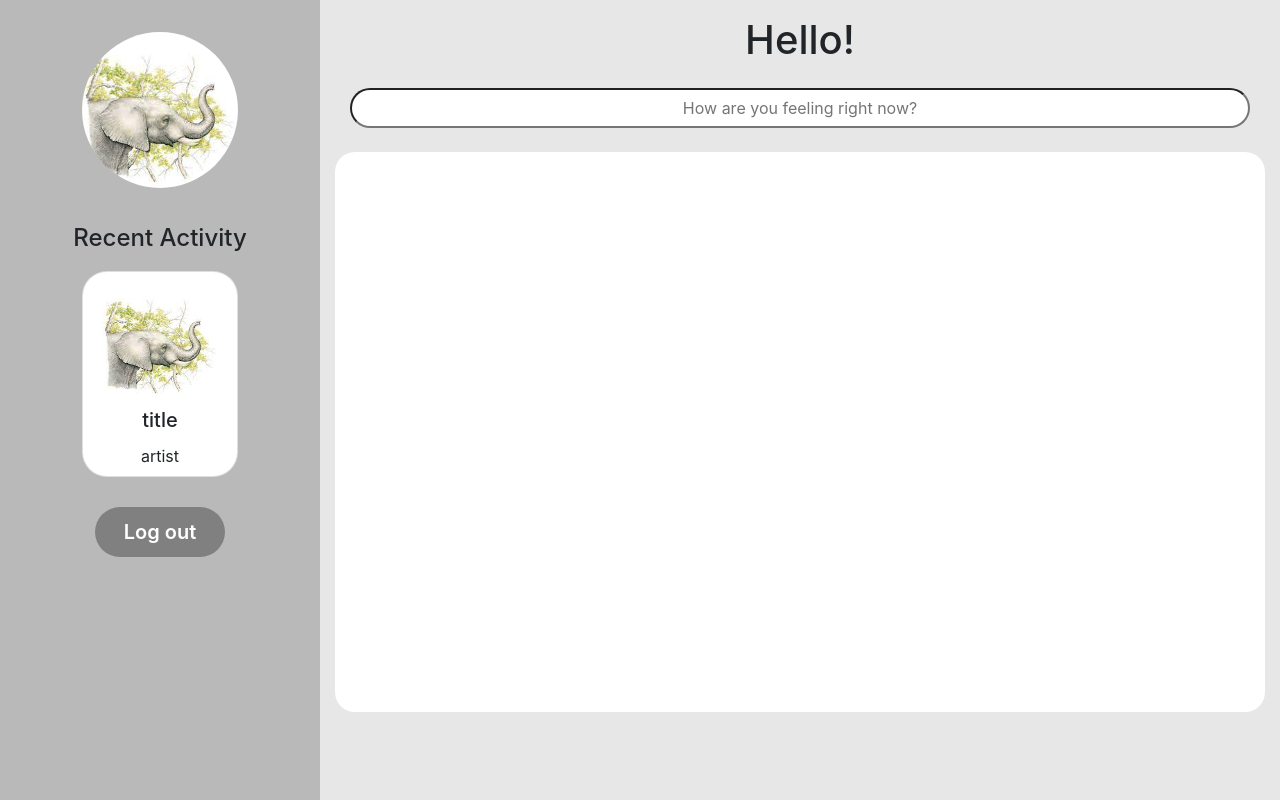
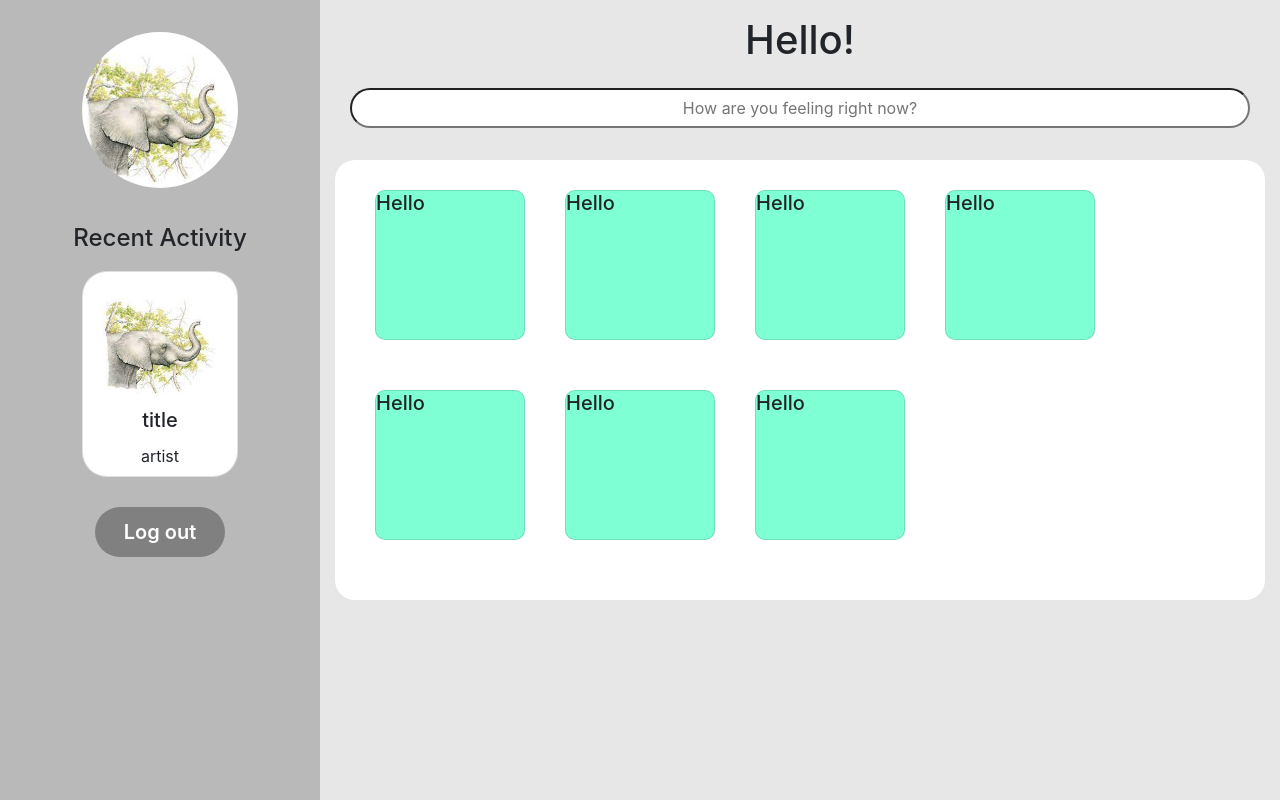
Before and after one commit to alanchangxyz/moodacado-frontend, a React (Create React App) app: page /dashboard in a window 1280 px wide. Built offline with nearby package versions, Linux system fonts and the light colour scheme.

Commit message:
add friend card component

```diff
--- a/src/components/Dashboard.css
+++ b/src/components/Dashboard.css
@@ -4,6 +4,7 @@
 
 .row {
   height: 100vh;
+  overflow-y: hidden;
 }
 
 .col-3 {
@@ -100,9 +101,14 @@
   border-radius: 20px;
 }
 
-.friends {
-  margin-top: 1.5em;
+.friends{
+  margin-top: 2em;
   background-color: white;
-  height: 70%;
+  height: 55%;
+  max-height: 55%;
   border-radius: 20px;
+  padding: 20px !important;
+  overflow-y: auto !important;
+  display: flex;
+  flex-wrap: wrap;
 }
--- /dev/null
+++ b/src/components/FriendCard.css
@@ -0,0 +1,10 @@
+.friend-card {
+    background-color: aquamarine;
+    min-width: 150px;
+    height: 150px;
+    border-radius: 10px;
+    margin-right: 20px;
+    margin-left: 20px;
+    margin-top: 10px;
+    margin-bottom: 10px;
+}
--- /dev/null
+++ b/src/components/FriendCard.js
@@ -0,0 +1,14 @@
+import "./FriendCard.css";
+import "bootstrap/dist/css/bootstrap.min.css";
+import { Container, Card } from "react-bootstrap";
+
+function FriendCard(props) {
+    return (
+         <Card className = "friend-card">
+            <Card.Title>{props.name}</Card.Title>
+        </Card>
+
+    );
+}
+
+export default FriendCard;
```
Also changed, not shown: src/components/Dashboard.js.
